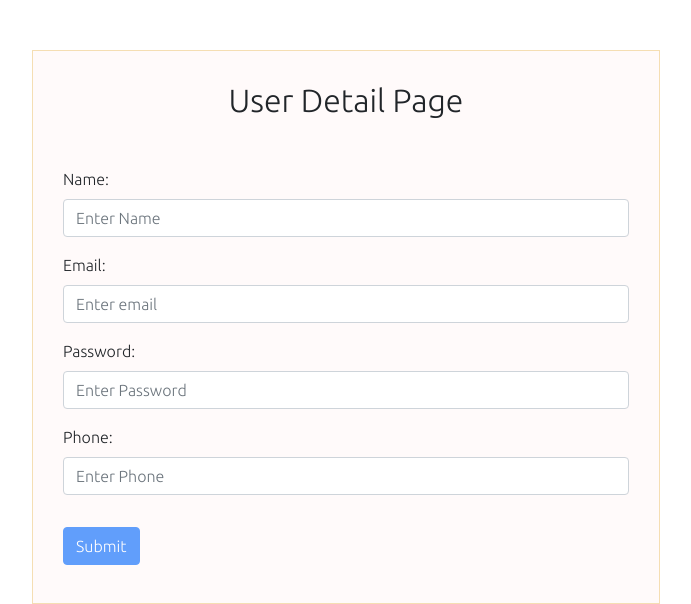
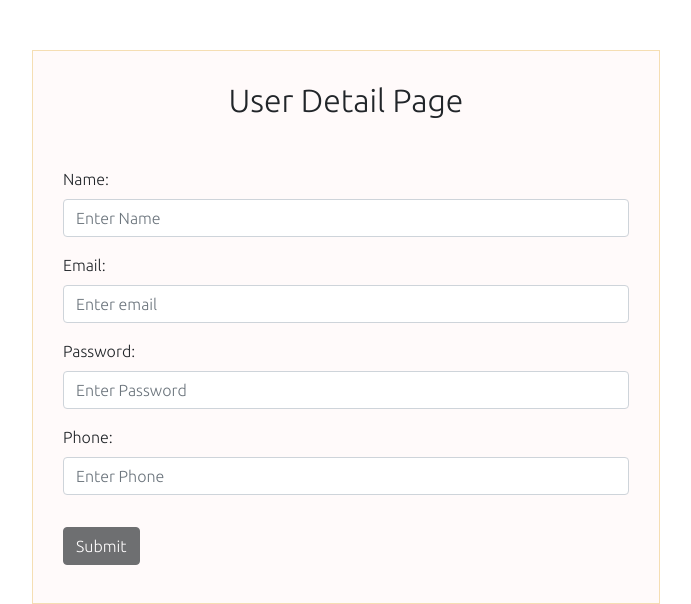
Before and after one commit to ku-nal-g/ng-demos, an Angular app in the folder Users-details-Page/: page / in a window 1280 px wide. Shown: the top 604 px of the page, without its empty margins (294-985 px from the left). Built offline with nearby package versions, Linux system fonts and the light colour scheme.

Commit message:
Update users-details-page.component.html

```diff
--- a/Users-details-Page/src/app/users-details-page/users-details-page.component.html
+++ b/Users-details-Page/src/app/users-details-page/users-details-page.component.html
@@ -42,7 +42,7 @@
       </div>
 
      <!-- Button-->
-  <button [disabled]="logIn.invalid" type="button" class="btn btn-primary mt-3 mb-2" (click)="showUserData(logIn.value)">Submit</button>
+  <button [disabled]="logIn.invalid" type="button" class="btn btn-dark mt-3 mb-2" (click)="showUserData(logIn.value)">Submit</button>
   </form>
   </div>
   </div>
```
